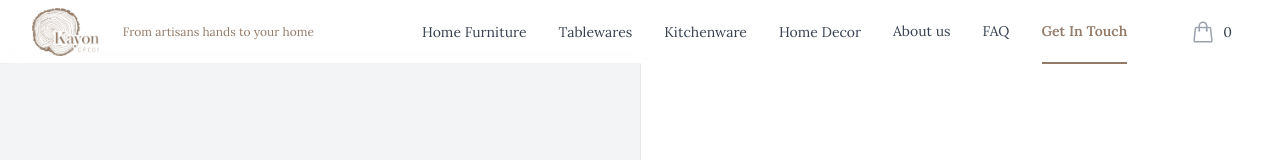
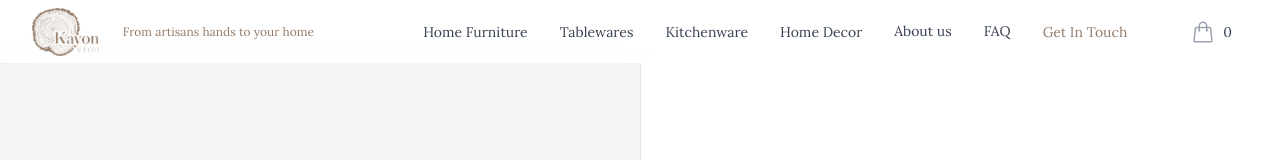
Before and after one commit to oorestisime/kayon-decor, a Next.js app: page /contact in a window 1280 px wide. Shown: the top 160 px of the page. Built offline with nearby package versions, Linux system fonts and the light colour scheme.

Commit message:
Make navigation hover and active same

```diff
--- a/src/components/Navigation.tsx
+++ b/src/components/Navigation.tsx
@@ -23,9 +23,7 @@ export const Navigation = () => {
     ];
 
     if (active) {
-      navStyles.push(
-        "font-bold outline-none text-brown-primary border-transparent"
-      );
+      navStyles.push("outline-none text-brown-primary border-transparent");
     } else if (open) {
       navStyles.push(
         "border-brown-primary text-brown-primary outline-none font-medium"
@@ -219,7 +217,7 @@ export const Navigation = () => {
                             href={page.slug}
                             className={classNames(
                               path === `${page.slug}`
-                                ? "text-brown-primary outline-none font-bold border-brown-primary "
+                                ? "text-brown-primary outline-none border-none"
                                 : "font-medium  text-gray-700  border-transparent",
                               "flex items-center text-sm hover:text-brown-primary hover:border-brown-primary border-b-2 transition-colors duration-200 ease-out"
                             )}
```
